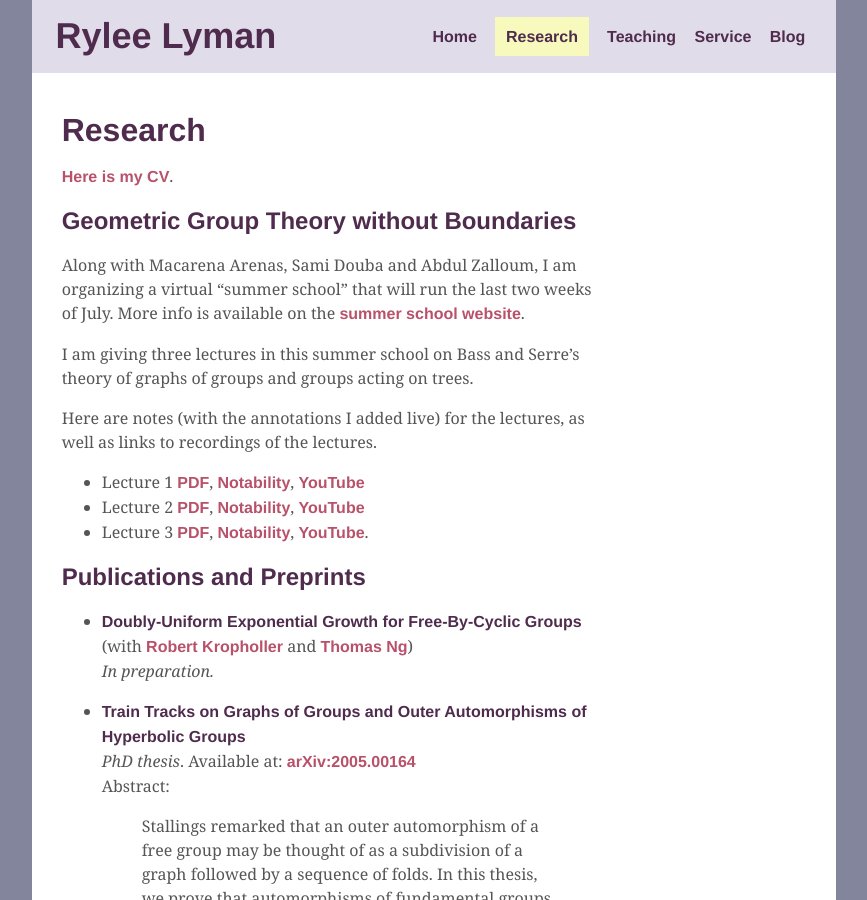
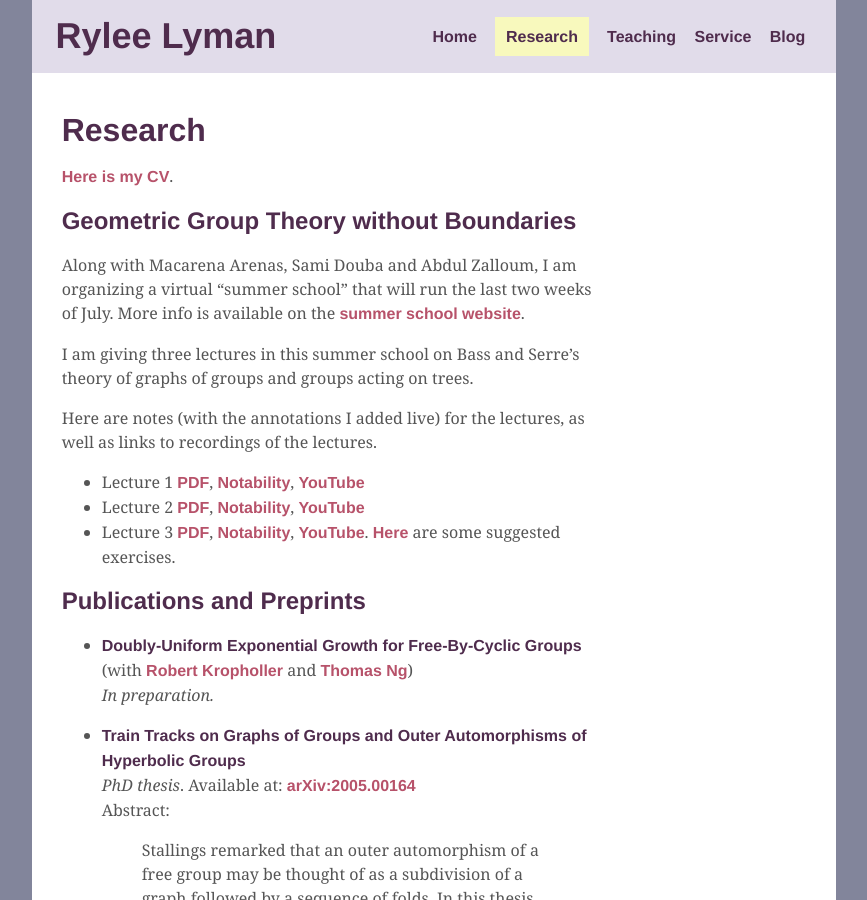
Before and after one commit to ryleelyman/Site, a Jekyll site: the page built from research.md, in a window 1280 px wide and 900 px high. Shown: the whole window, without its empty margins (206-1073 px from the left). Built offline with Jekyll 4.4.1, drawn with Linux system fonts in a browser that asks for light colours; formulas are drawn with MathJax 3.

Commit message:
added exercises

```diff
--- a/research.md
+++ b/research.md
@@ -21,6 +21,7 @@ for the lectures, as well as links to recordings of the lectures.
  - Lecture 1 [PDF][Lecture1PDF], [Notability][Lecture1Note], [YouTube][Youtube1]
  - Lecture 2 [PDF][Lecture2PDF], [Notability][Lecture2Note], [YouTube][YouTube2]
  - Lecture 3 [PDF][Lecture3PDF], [Notability][Lecture3Note], [YouTube][YouTube3].
+[Here][exercises] are some suggested exercises.
 
 [Lecture1PDF]: {{ "assets/pdfs/GGTWB1.pdf" | relative_url }}
 [Lecture1Note]: {{ "assets/pdfs/GGTWB1.note" | relative_url }}
@@ -31,6 +32,7 @@ for the lectures, as well as links to recordings of the lectures.
 [Lecture3PDF]: {{ "assets/pdfs/GGTWB3.pdf" | relative_url }}
 [Lecture3Note]: {{ "assets/pdfs/GGTWB3.note" | relative_url }}
 [YouTube3]: https://www.youtube.com/watch?v=LVPoa7sgMnc
+[exercises]: {{ "assets/pdfs/GGTWBexercises.pdf" | relative_url }}
 
 ## Publications and Preprints
 
```
Also changed, not shown: 19 other files.
